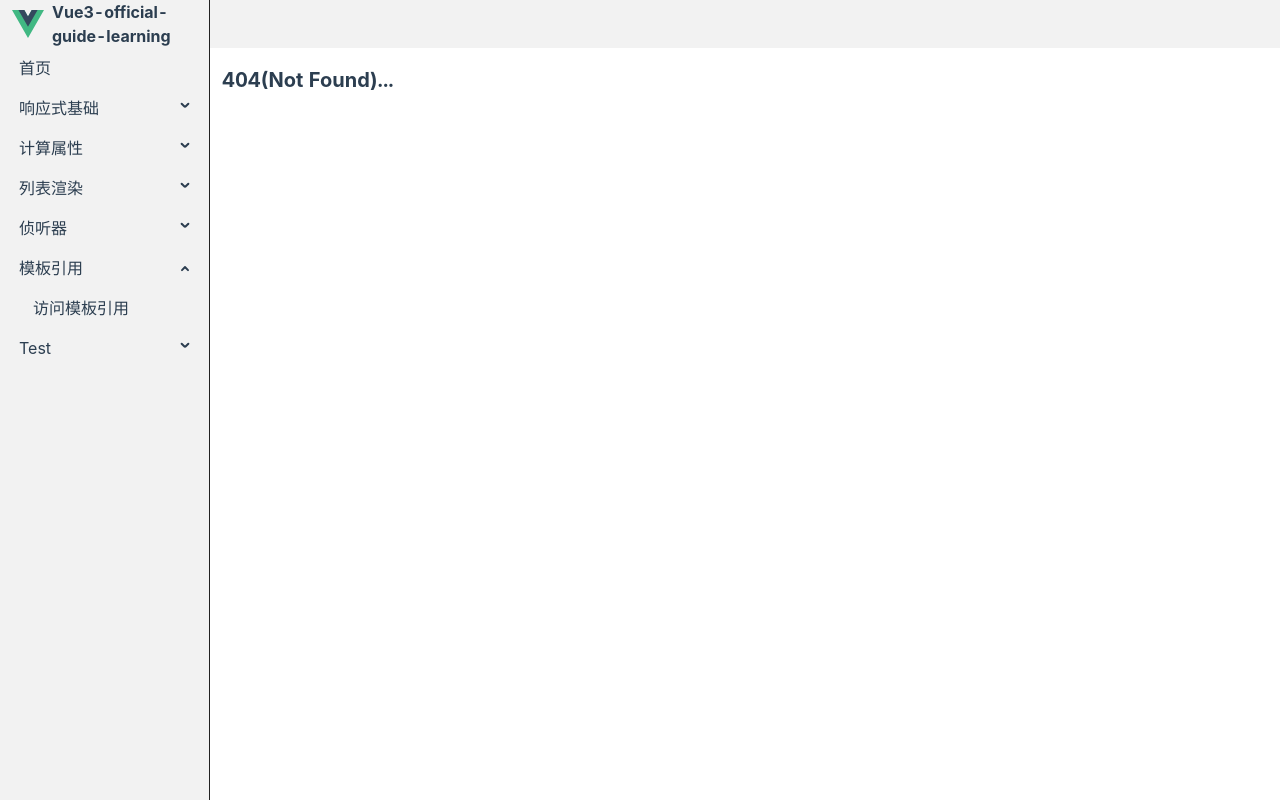
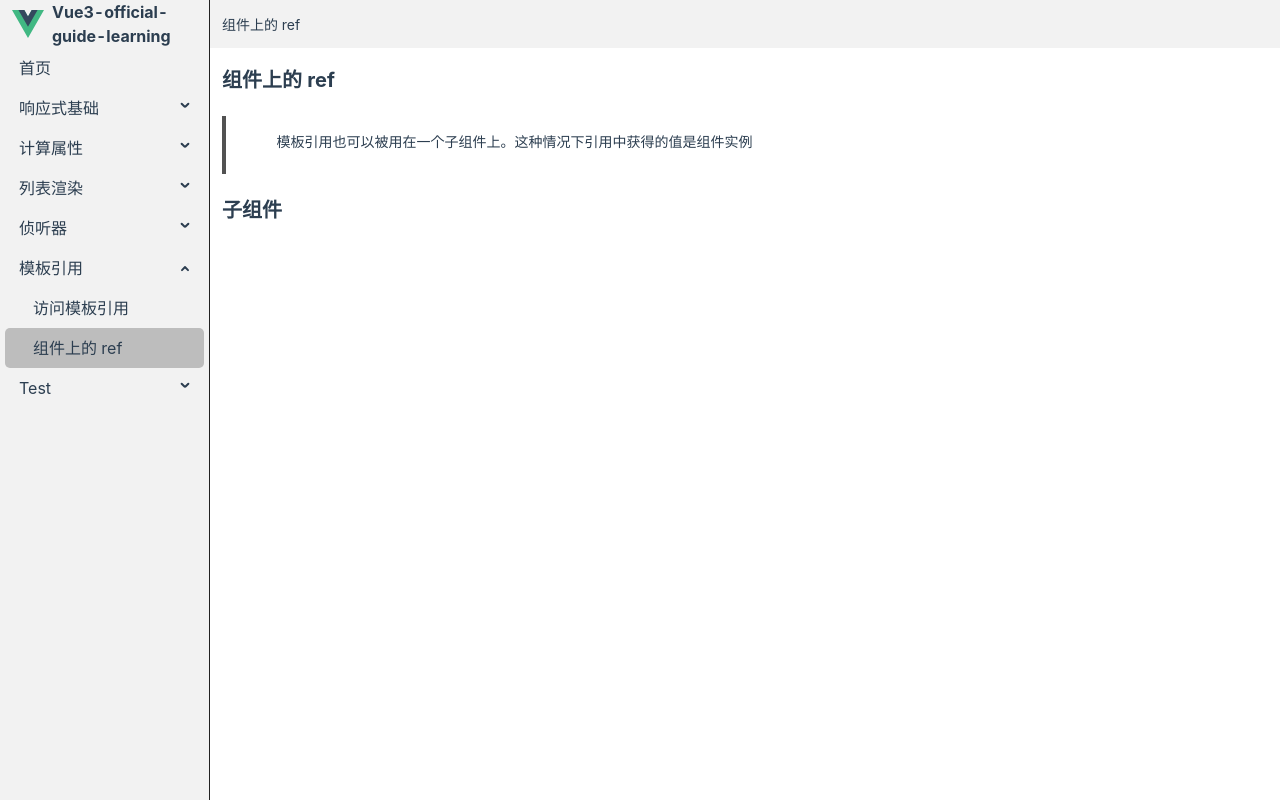
Before and after one commit to yuanlee301415/vue3-official-guide-learning, a Vue app: page /template-refs/ref-on-component in a window 1280 px wide. Before the commit this address had no page. Built offline with nearby package versions, Linux system fonts and the light colour scheme.

Commit message:
模板引用》组件上的 ref

```diff
--- a/src/router/routes/modules/template-refs.js
+++ b/src/router/routes/modules/template-refs.js
@@ -14,6 +14,13 @@ const TEMPLATE_REFS_ROUTE = {
         title: '访问模板引用',
       },
     },
+    {
+      path: 'ref-on-component',
+      component: () => import('@/views/template-refs/ref-on-component.vue'),
+      meta: {
+        title: '组件上的 ref',
+      },
+    },
   ],
 }
 
--- /dev/null
+++ b/src/views/template-refs/ChildComp.vue
@@ -0,0 +1,9 @@
+<script setup></script>
+
+<template>
+  <div>
+    <h1>子组件</h1>
+  </div>
+</template>
+
+<style scoped lang="less"></style>
--- /dev/null
+++ b/src/views/template-refs/ref-on-component.vue
@@ -0,0 +1,22 @@
+<script setup>
+import { onMounted, useTemplateRef } from 'vue'
+import ChildComp from './ChildComp.vue'
+
+const childRef = useTemplateRef('childComp')
+
+onMounted(() => {
+  console.log(childRef.value.$el.textContent)
+})
+</script>
+
+<template>
+  <div>
+    <h1>组件上的 ref</h1>
+    <pre>
+      模板引用也可以被用在一个子组件上。这种情况下引用中获得的值是组件实例
+    </pre>
+    <ChildComp ref="childComp" />
+  </div>
+</template>
+
+<style scoped lang="less"></style>
```
